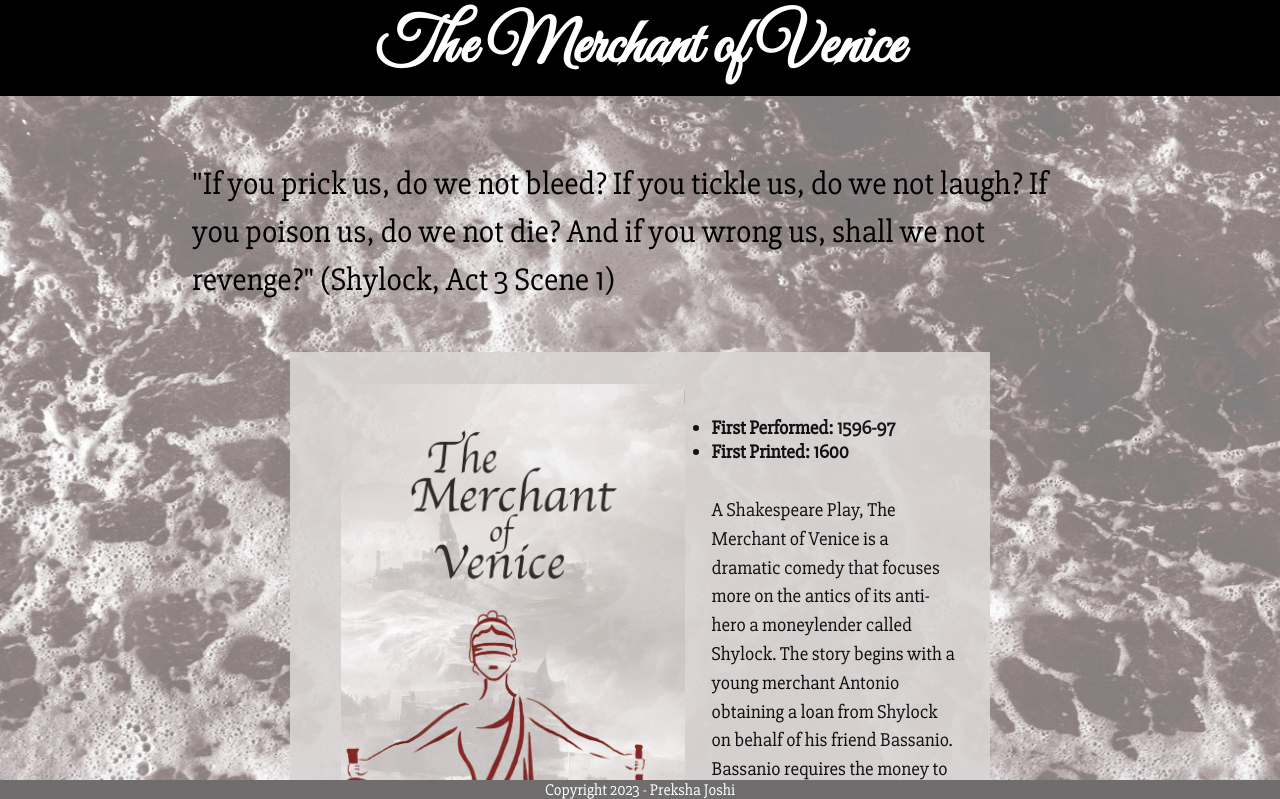
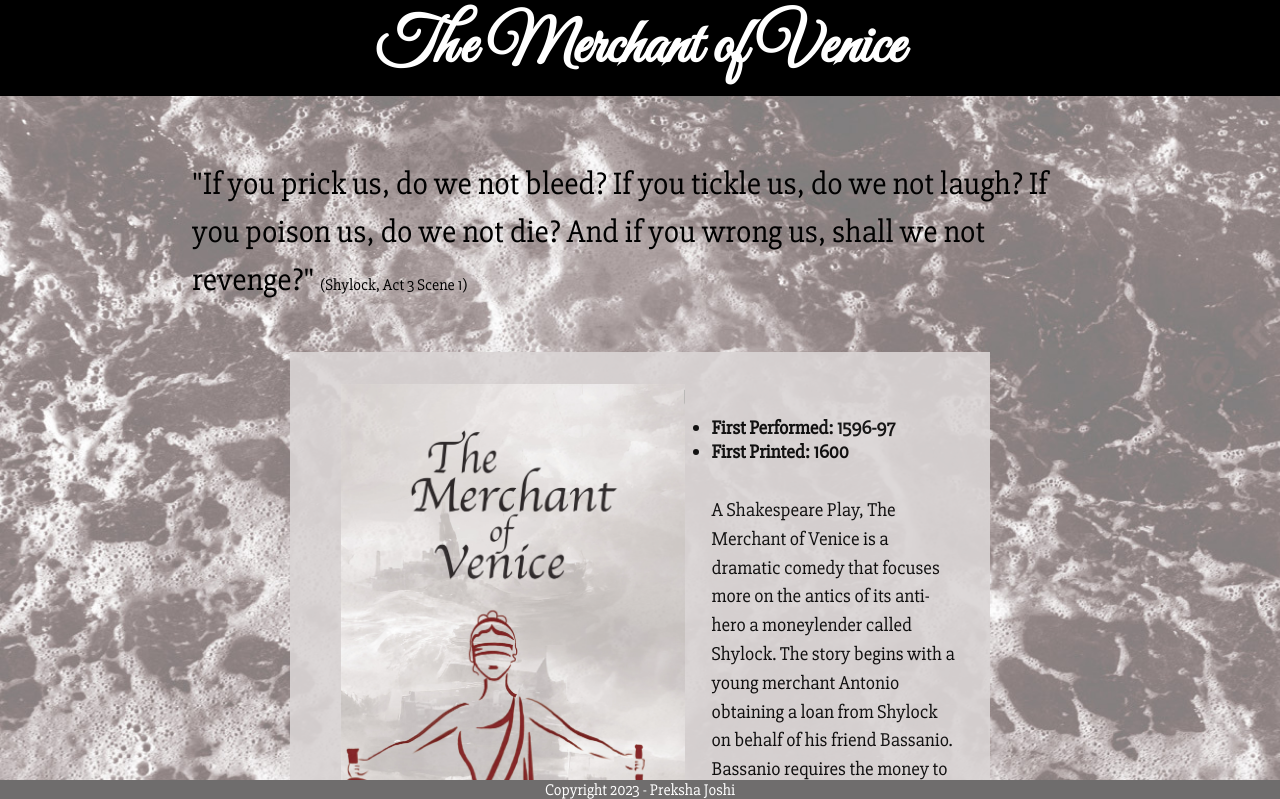
Before and after one commit to circepublishing/circepublishing.github.io, a plain HTML site: page docs/index.html in a window 1280 px wide. Shown: the top 799 px of the page. Drawn offline with Linux system fonts and the light colour scheme.

Commit message:
Update styles.css

```diff
--- a/docs/css/styles.css
+++ b/docs/css/styles.css
@@ -53,7 +53,7 @@ h1{
 }
 
 .quotes {
-  font-size: 0.5 em;
+  font-size: 0.5em;
 }
 
 main {
```
